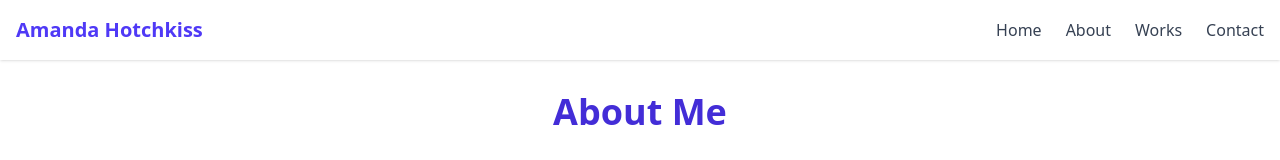
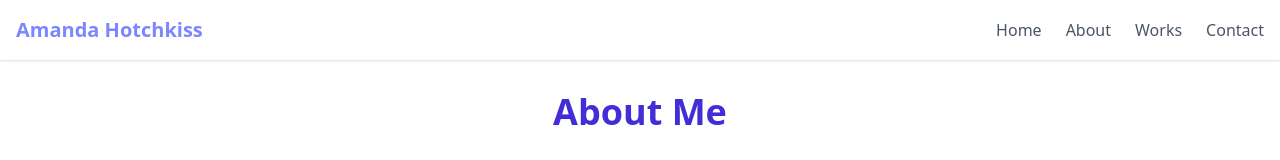
Before and after one commit to hotkiss1011/amandaportfolio, a Next.js app: page /about in a window 1280 px wide. Shown: the top 160 px of the page. Built offline with nearby package versions, Linux system fonts and the light colour scheme.

Commit message:
Refactor Navbar component styles for consistency and clarity

```diff
--- a/components/Navbar.tsx
+++ b/components/Navbar.tsx
@@ -5,16 +5,16 @@ import Link from 'next/link';
 export default function Navbar() {
 
   return (
-    <nav className="bg-white dark:bg-gray-800 shadow">
+    <nav className="bg-white shadow">
       <div className="max-w-7xl mx-auto px-4 py-4 flex justify-between items-center">
-        <Link href="/" className="text-xl font-bold text-indigo-600 dark:text-indigo-400">
+        <Link href="/" className="text-xl font-bold text-indigo-400">
           Amanda Hotchkiss
         </Link>
         <div className="flex space-x-6 items-center">
-          <Link href="/" className="text-gray-700 hover:text-indigo-600 dark:text-gray-300 dark:hover:text-indigo-400">Home</Link>
-          <Link href="/about" className="text-gray-700 hover:text-indigo-600 dark:text-gray-300 dark:hover:text-indigo-400">About</Link>
-          <Link href="/projects" className="text-gray-700 hover:text-indigo-600 dark:text-gray-300 dark:hover:text-indigo-400">Works</Link>
-          <Link href="/contact" className="text-gray-700 hover:text-indigo-600 dark:text-gray-300 dark:hover:text-indigo-400">Contact</Link>
+          <Link href="/" className="text-gray-600 hover:text-indigo-600">Home</Link>
+          <Link href="/about" className="text-gray-600 hover:text-indigo-600">About</Link>
+          <Link href="/projects" className="text-gray-600 hover:text-indigo-600">Works</Link>
+          <Link href="/contact" className="text-gray-600 hover:text-indigo-600">Contact</Link>
         </div>
       </div>
     </nav>
```
